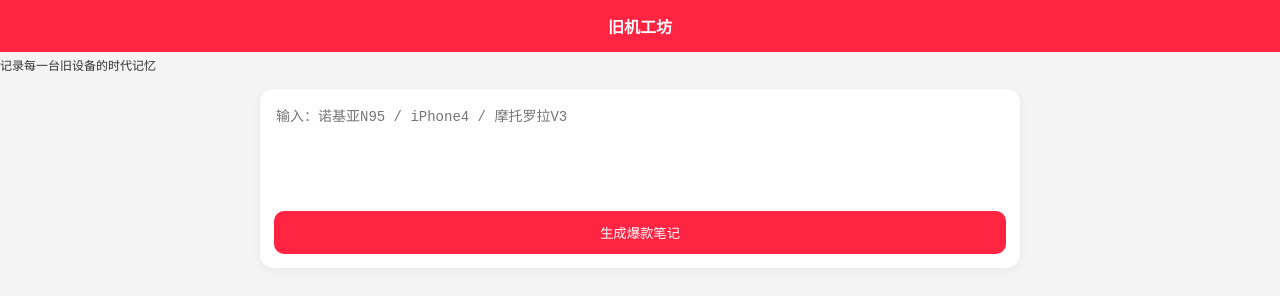
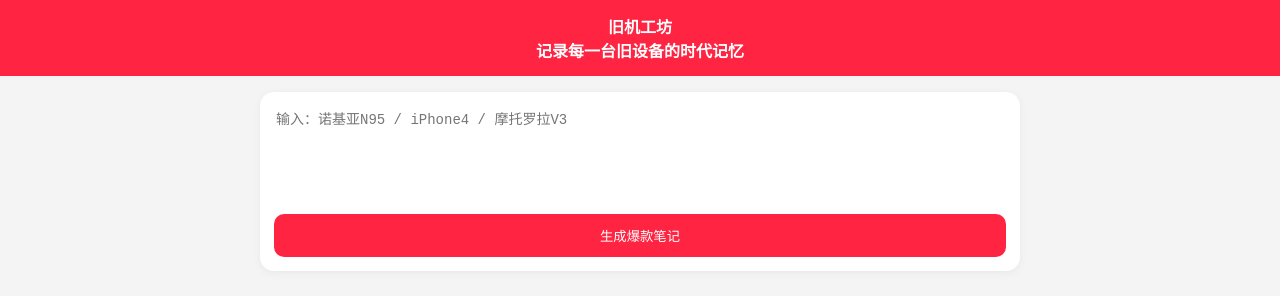
Before and after one commit to luuqn366-art/xhs-ai-assistant, a website: page index.html in a window 1280 px wide. Drawn offline with Linux system fonts and the light colour scheme.

Commit message:
Update index.html

```diff
--- a/index.html
+++ b/index.html
@@ -133,9 +133,11 @@ color:white;
 
 <body>
 
-<div class="header">旧机工坊</div>
-<div style="font-size:12px;opacity:0.8;margin-top:4px;">
+<div class="header">
+旧机工坊
+<div class="subtitle">
 记录每一台旧设备的时代记忆
+</div>
 </div>
 
 <div class="container">
```
